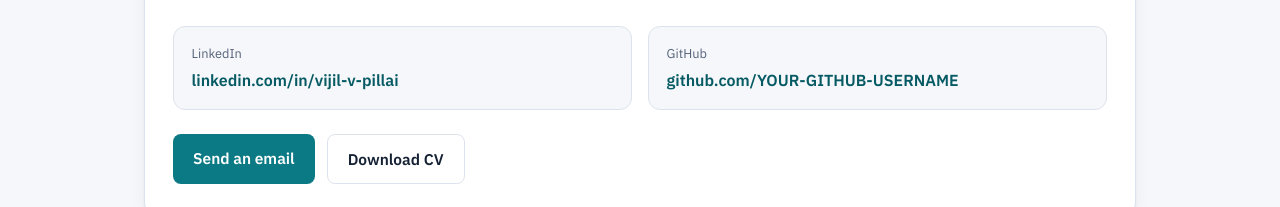
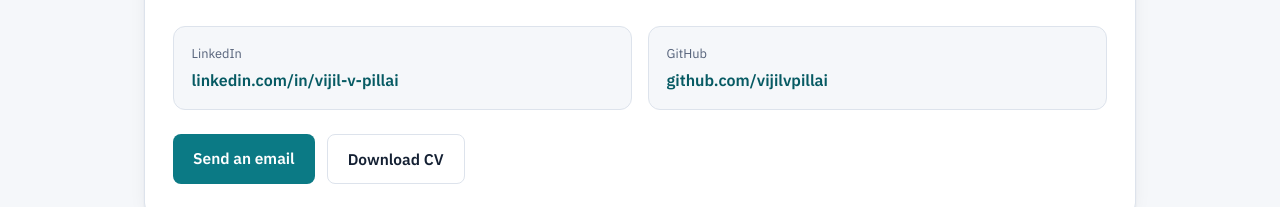
Before and after one commit to vijilvpillai/vijilvpillai.github.io, a plain HTML site: page index.html in a window 1280 px wide. Shown: the part 5836-6043 px from the top of the page. Drawn offline with nearby package versions, Linux system fonts and the light colour scheme.

Commit message:
Update GitHub link in contact section

```diff
--- a/index.html
+++ b/index.html
@@ -309,7 +309,7 @@ footer a{color:#8fd9e2}
       <p>Interested in working together or want to know more about my experience? Get in touch, I'm happy to hear from you.</p>
       <div class="contact-list">
         <a href="https://www.linkedin.com/in/vijil-v-pillai" rel="me noopener"><small>LinkedIn</small><strong>linkedin.com/in/vijil-v-pillai</strong></a>
-        <a href="https://github.com/vijilvpillai" rel="me noopener"><small>GitHub</small><strong>github.com/YOUR-GITHUB-USERNAME</strong></a>
+        <a href="https://github.com/vijilvpillai" rel="me noopener"><small>GitHub</small><strong>github.com/vijilvpillai</strong></a>
       </div>
       <div class="cta">
         <a class="btn solid" href="https://mail.google.com/mail/?view=cm&fs=1&to=vijilpillaiqatar@gmail.com&su=Hello%20Vijil" target="_blank" rel="noopener">Send an email</a>
```
